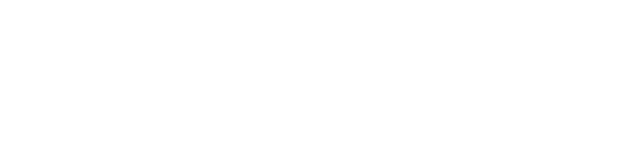
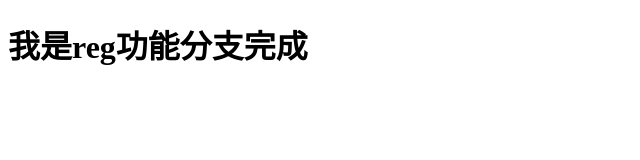
Before and after one commit to QiaoMuTian/project_03, a plain HTML site: page index.html in a window 1280 px wide. Shown: the whole page, without its empty margins (0-640 px from the left). Drawn offline with Linux system fonts and the light colour scheme.

Commit message:
功能分支reg完善

```diff
--- a/index.html
+++ b/index.html
@@ -7,6 +7,6 @@
 	<title>Document</title>
 </head>
 <body>
-
+	<h1>我是reg功能分支完成</h1>
 </body>
 </html>
```
